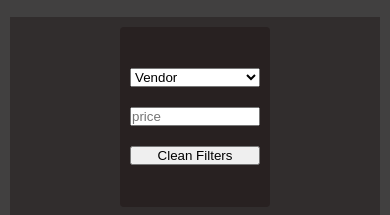
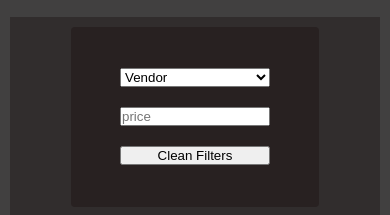
Before and after one commit to martachips/Tienda, a website built with Vite: page index.html in a window 390 px wide. Shown: the part 197-412 px from the top of the page. Built offline with nearby package versions, Linux system fonts and the light colour scheme; a web font is replaced by a local one.

Commit message:
better responsive

```diff
--- a/style.css
+++ b/style.css
@@ -124,11 +124,19 @@ h1 {
   gap: 20px;
   justify-content: center;
   background-color: var(--rtc-color-background1);
-  width: 150px;
+  width: 67%;
   margin: 30px;
   padding: 30px;
   height: 180px;
   border-radius: var(--rtc-border-radius-s);
+}
+
+#filter > .selectFilter,
+#filter > .inputNum,
+#filter > button {
+  width: 150px;
+  margin: 0 auto;
+  justify-content: center;
 }
 
 #product-container {
```
